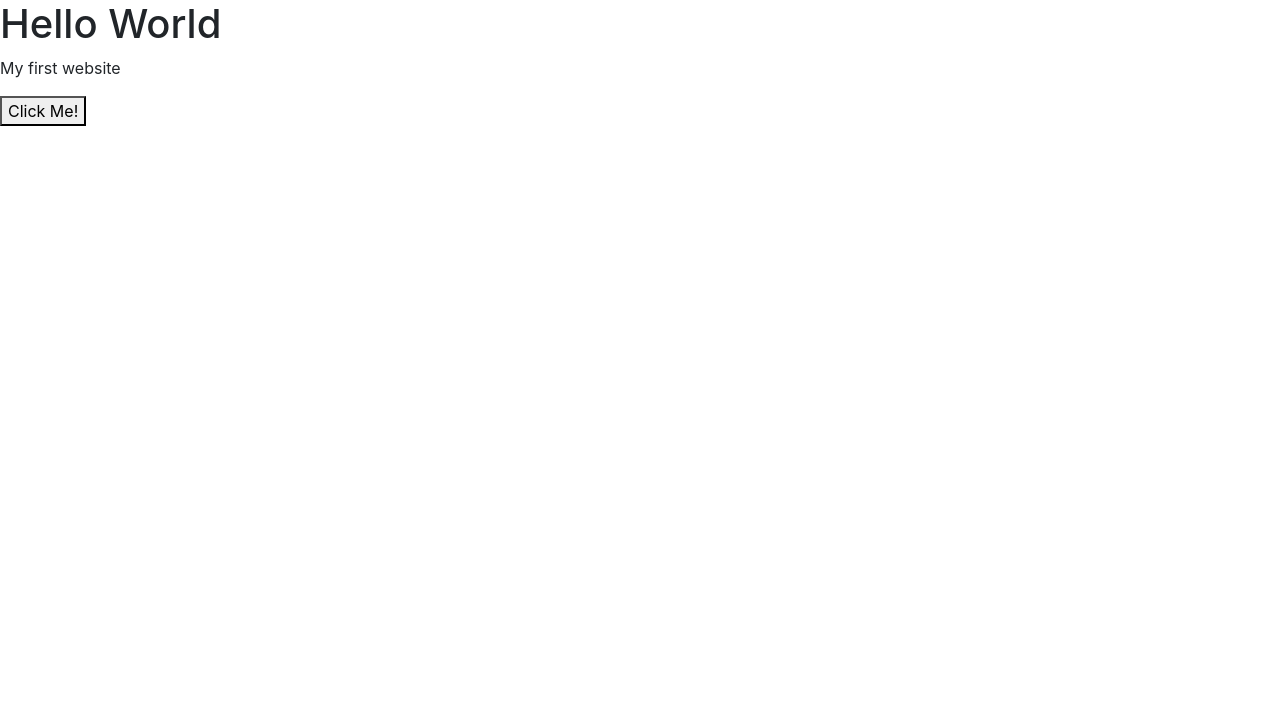
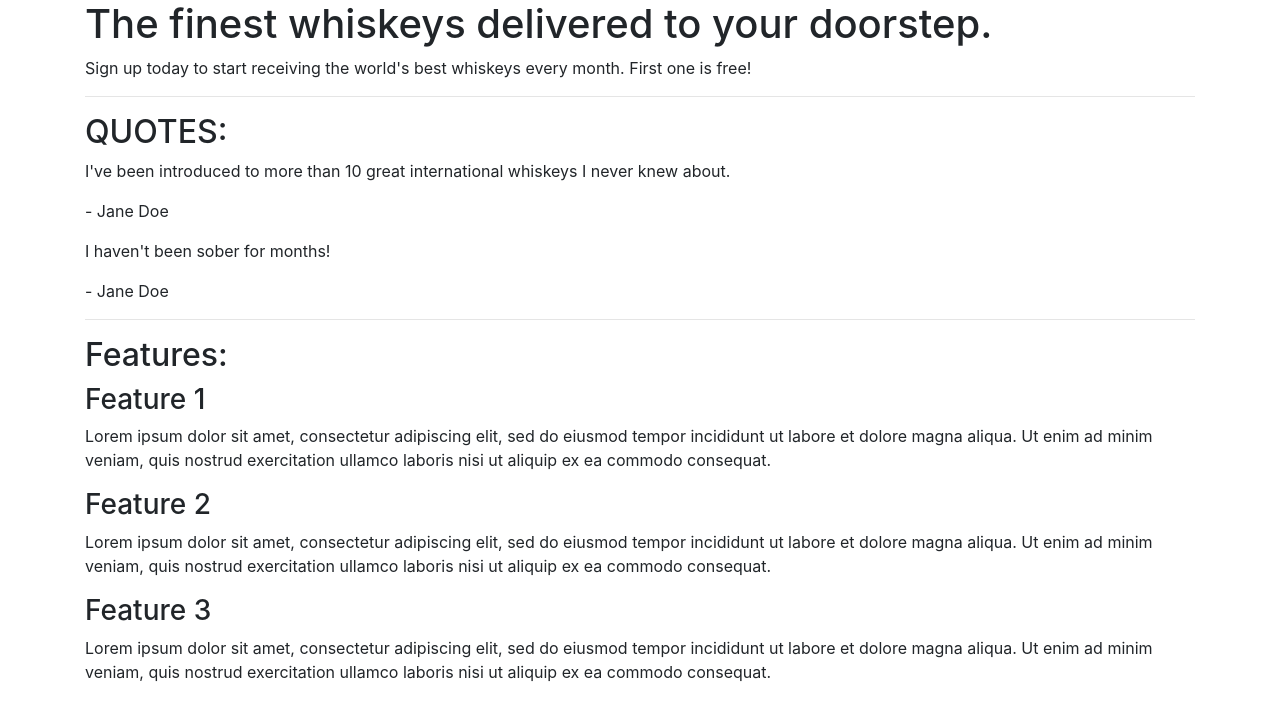
Before and after one commit to Abitagz/My-first-Bootstrap, a plain HTML site: page index.html in a window 1280 px wide. Drawn offline with nearby package versions, Linux system fonts and the light colour scheme.

Commit message:
Add title, h1 and paragraph to callout section,h2 and paragraph to quotes section and h3 and paragraph to features section

```diff
--- a/index.html
+++ b/index.html
@@ -1,13 +1,64 @@
 <!DOCTYPE html>
 <html lang="en">
+
 <head>
-    <title>Bootstrap Installation</title>
+    <meta charset="utf-8">
+    <meta name="viewport" content="width=device-width, initial-scale=1.0">
+    <meta http-equiv="X-UA-Compatible" content="ie=edge">
+    <title>Whiskey Drop | Taste a new whiskey every month</title>
+
     <link rel="stylesheet" href="https://stackpath.bootstrapcdn.com/bootstrap/4.1.3/css/bootstrap.min.css"
     integrity="sha384-MCw98/SFnGE8fJT3GXwEOngsV7Zt27NXFoaoApmYm81iuXoPkFOJwJ8ERdknLPMO" crossorigin="anonymous">
+    <script src="https://stackpath.bootstrapcdn.com/bootstrap/4.3.1/js/bootstrap.min.js"
+    integrity="sha384-JjSmVgyd0p3pXB1rRibZUAYoIIy6OrQ6VrjIEaFf/nJGzIxFDsf4x0xIM+B07jRM" crossorigin="anonymous"></script>
 </head>
+
 <body>
-    <h1>Hello World</h1>
-    <p>My first website</p>
-    <button>Click Me!</button>
+    <article class="container">
+    <!-- Callout -->
+    <section class="callout">
+        <h1>The finest whiskeys delivered to your doorstep.</h1>
+        <p>Sign up today to start receiving the world's best whiskeys every month. First one is free!</p>
+    </section>
+    <!-- /.callout -->
+    <hr>
+
+    <!-- Quotes -->
+    <section class="quotes">
+        <h2 class="text-uppercase">Quotes:</h2>
+        <div class="quote">
+            <p>I've been introduced to more than 10 great international whiskeys I never knew about.</p>
+            <p>- Jane Doe</p>
+        </div>
+        <div class="quote">
+            <p>I haven't been sober for months!</p>
+            <p>- Jane Doe</p>
+        </div>
+    </section>
+    <!-- /.quotes -->
+    <hr>
+
+    <!-- Features -->
+    <section class="features">
+        <h2>Features:</h2>
+        <div class="feature">
+            <h3>Feature 1</h3>
+            <p>Lorem ipsum dolor sit amet, consectetur adipiscing elit, sed do eiusmod tempor incididunt ut labore et dolore magna aliqua. Ut enim ad minim veniam, quis nostrud exercitation ullamco laboris nisi ut aliquip ex ea commodo consequat.</p>
+        </div>
+        <div class="feature">
+            <h3>Feature 2</h3>
+            <p>Lorem ipsum dolor sit amet, consectetur adipiscing elit, sed do eiusmod tempor incididunt ut labore et dolore magna aliqua. Ut enim ad minim veniam, quis nostrud exercitation ullamco laboris nisi ut aliquip ex ea commodo consequat.</p>
+        </div>
+        <div class="feature">
+            <h3>Feature 3</h3>
+            <p>Lorem ipsum dolor sit amet, consectetur adipiscing elit, sed do eiusmod tempor incididunt ut labore et dolore magna aliqua. Ut enim ad minim veniam, quis nostrud exercitation ullamco laboris nisi ut aliquip ex ea commodo consequat.</p>
+        </div>
+    </section>
+    <!-- /.features -->
+</article>
+</body>
+
+</html>
+
 </body>
 </html>
```
